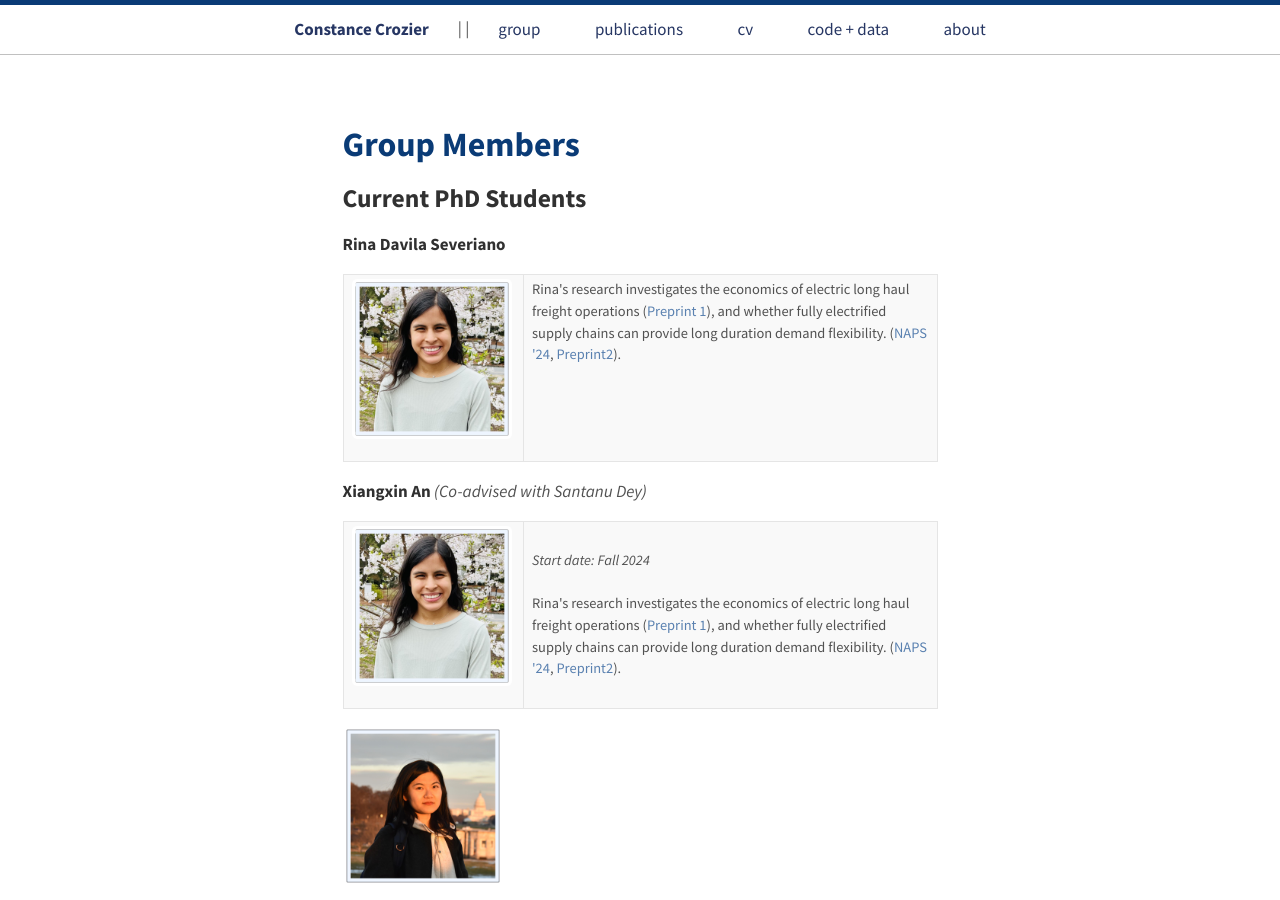
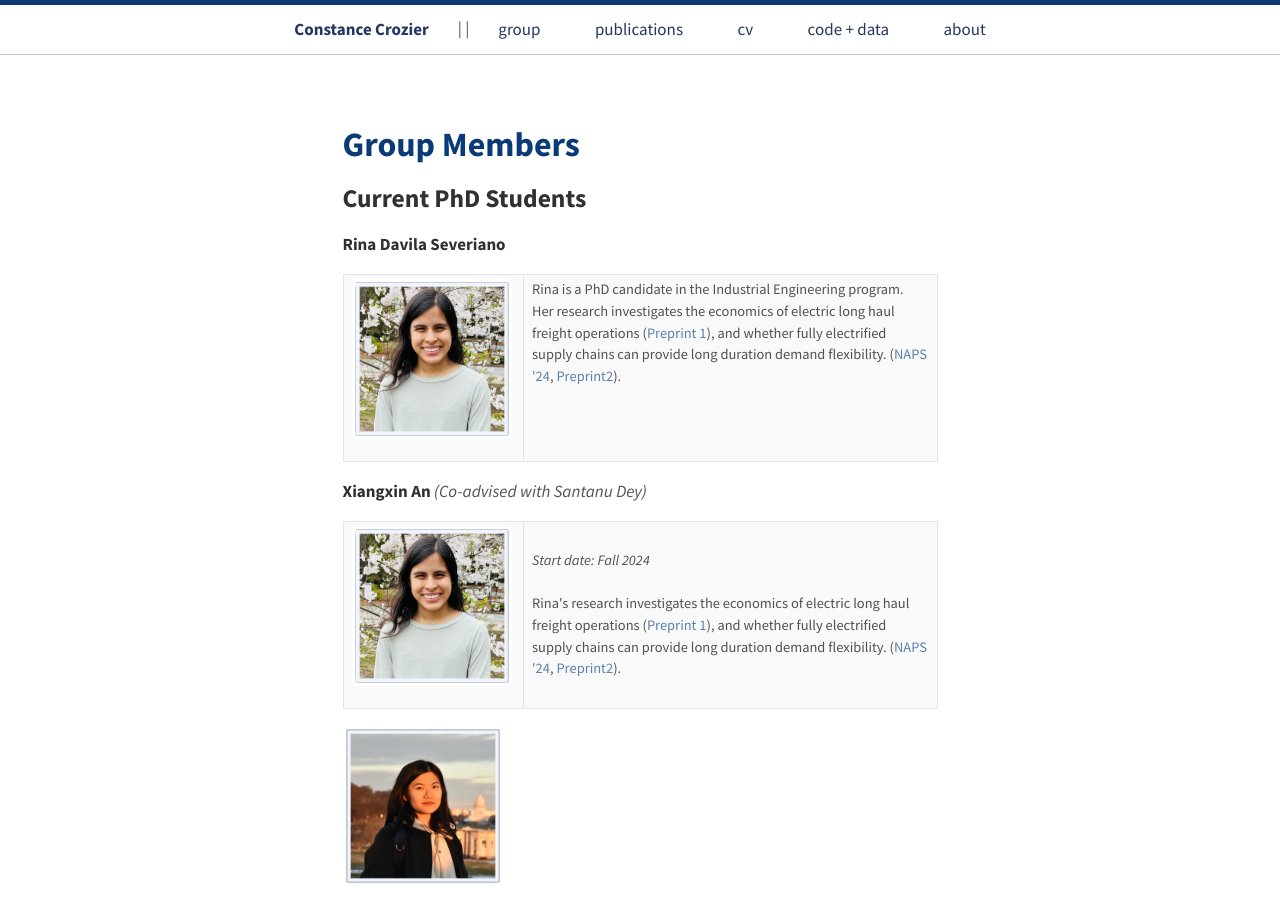
Before and after one commit to constancecrozier/constancecrozier.github.io, a Jekyll site: the page built from group.md, in a window 1280 px wide and 900 px high. Built offline with Jekyll 4.4.1, drawn with Linux system fonts in a browser that asks for light colours.

Commit message:
Update group.md

```diff
--- a/group.md
+++ b/group.md
@@ -18,7 +18,7 @@ title: Group Members
       >
     </td>
     <td style="vertical-align: top;">
-    	Rina's research investigates the economics of electric long haul freight operations (<a href="files/Electric_HGV.pdf">Preprint 1</a>), and whether fully electrified supply chains can provide long duration demand flexibility. (<a href="files/naps_24.pdf">NAPS '24</a>, <a href="https://arxiv.org/pdf/2505.05982">Preprint2</a>).
+    	Rina is a PhD candidate in the Industrial Engineering program. Her research investigates the economics of electric long haul freight operations (<a href="files/Electric_HGV.pdf">Preprint 1</a>), and whether fully electrified supply chains can provide long duration demand flexibility. (<a href="files/naps_24.pdf">NAPS '24</a>, <a href="https://arxiv.org/pdf/2505.05982">Preprint2</a>).
     </td>
   </tr>
 </table>
```
